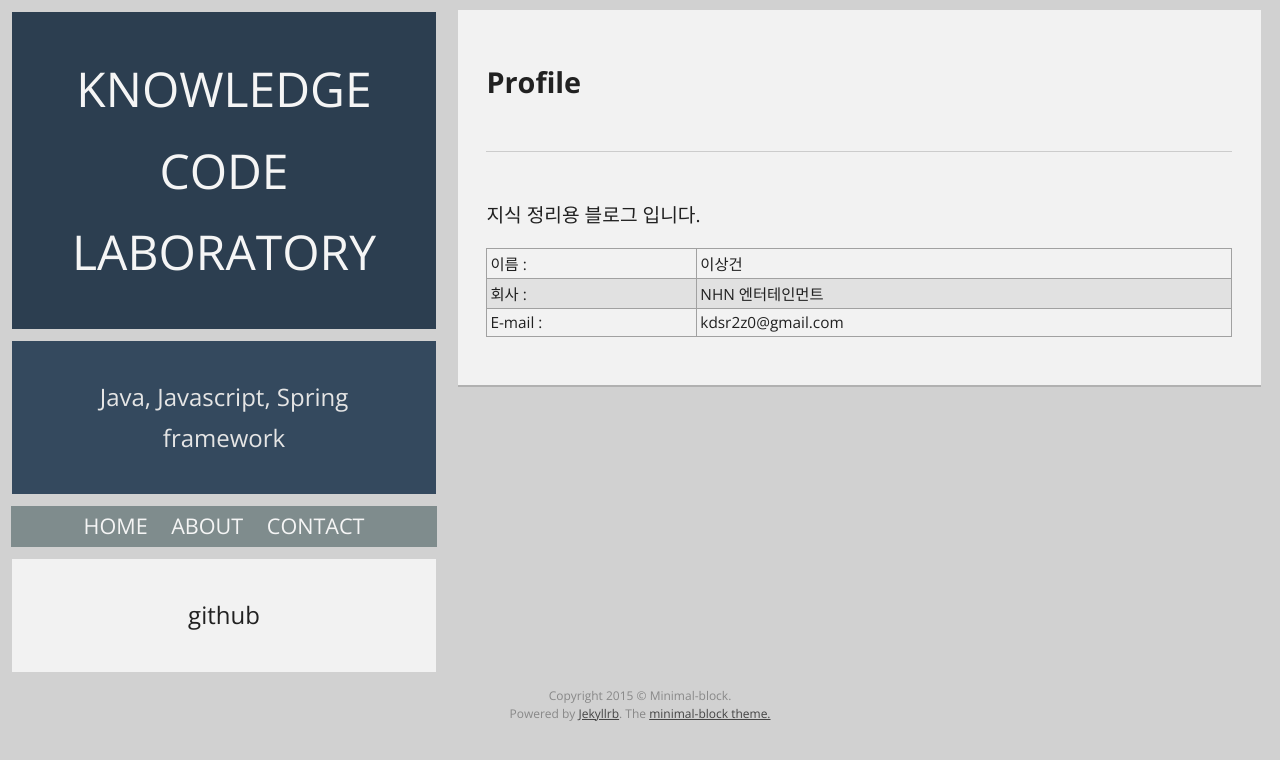
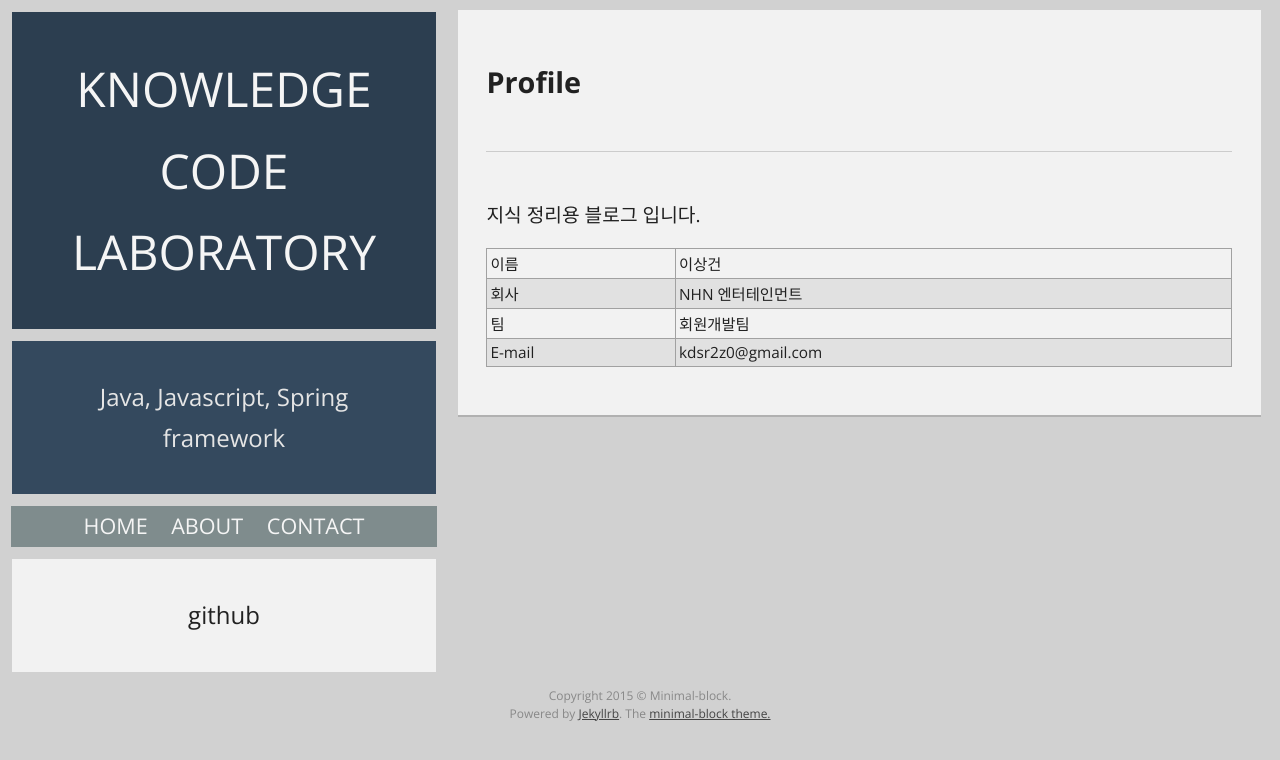
Before and after one commit to kdsr2z0/kdsr2z0.github.io, a Jekyll site: the page built from about/index.html, in a window 1280 px wide. Shown: the top 760 px of the page. Built offline with Jekyll 4.4.1, drawn with Linux system fonts in a browser that asks for light colours; Markdown is read by kramdown in place of the engine named in the settings.

Commit message:
no message

```diff
--- a/about/index.html
+++ b/about/index.html
@@ -9,13 +9,16 @@ layout: default
 			지식 정리용 블로그 입니다.<br>
 			<table>
 				<tr>
-					<td>이름 :</td> <td>이상건</td>
+					<td>이름 </td> <td>이상건</td>
 				</tr>
 				<tr>
-					<td>회사 :</td> <td>NHN 엔터테인먼트</td>
+					<td>회사 </td> <td>NHN 엔터테인먼트</td>
 				</tr>
 				<tr>
-					<td>E-mail :</td> <td>kdsr2z0@gmail.com</td>
+					<td>팀  </td> <td>회원개발팀</td>
+				</tr>
+				<tr>
+					<td>E-mail </td> <td>kdsr2z0@gmail.com</td>
 				</tr>
 			</table>
 			</p>
```
